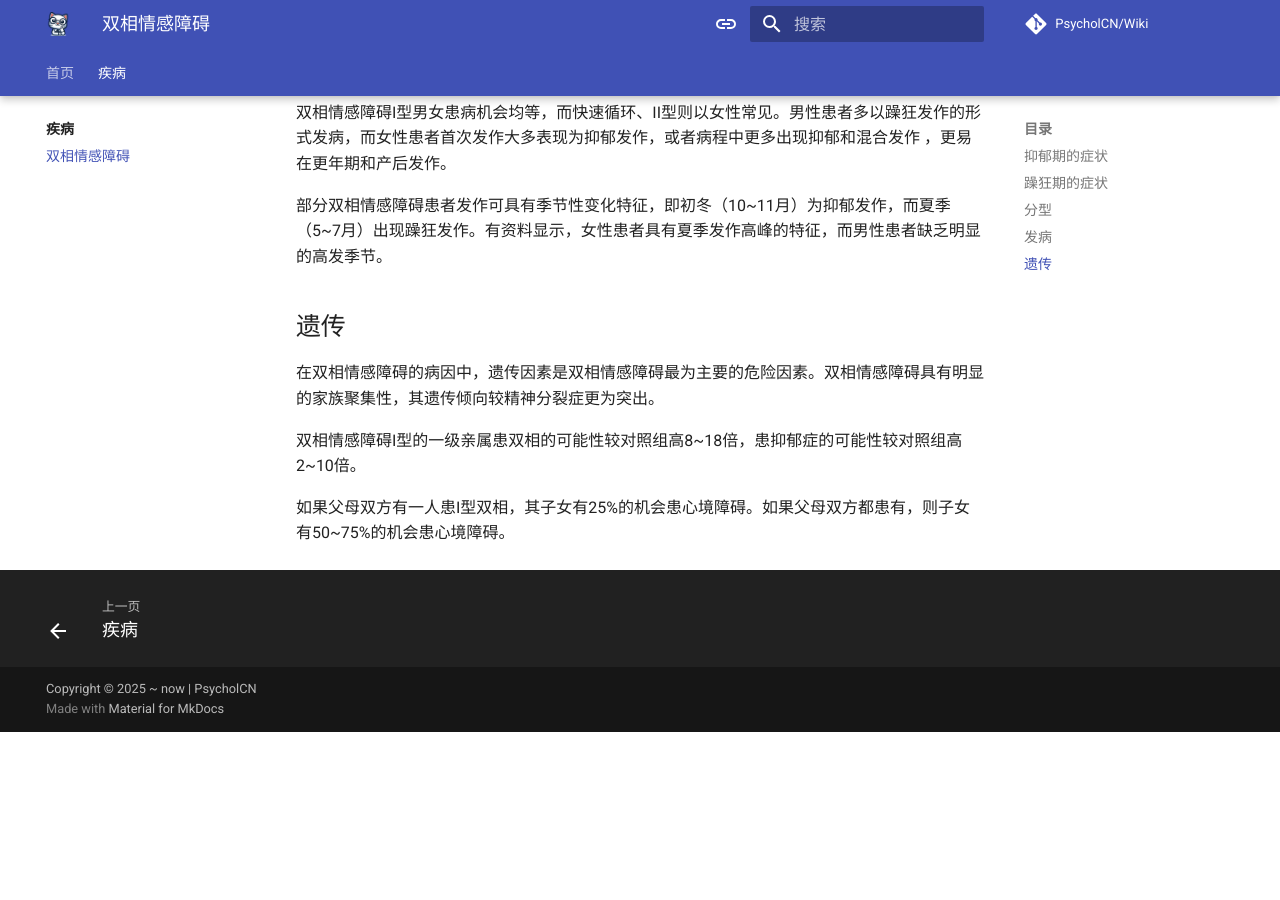
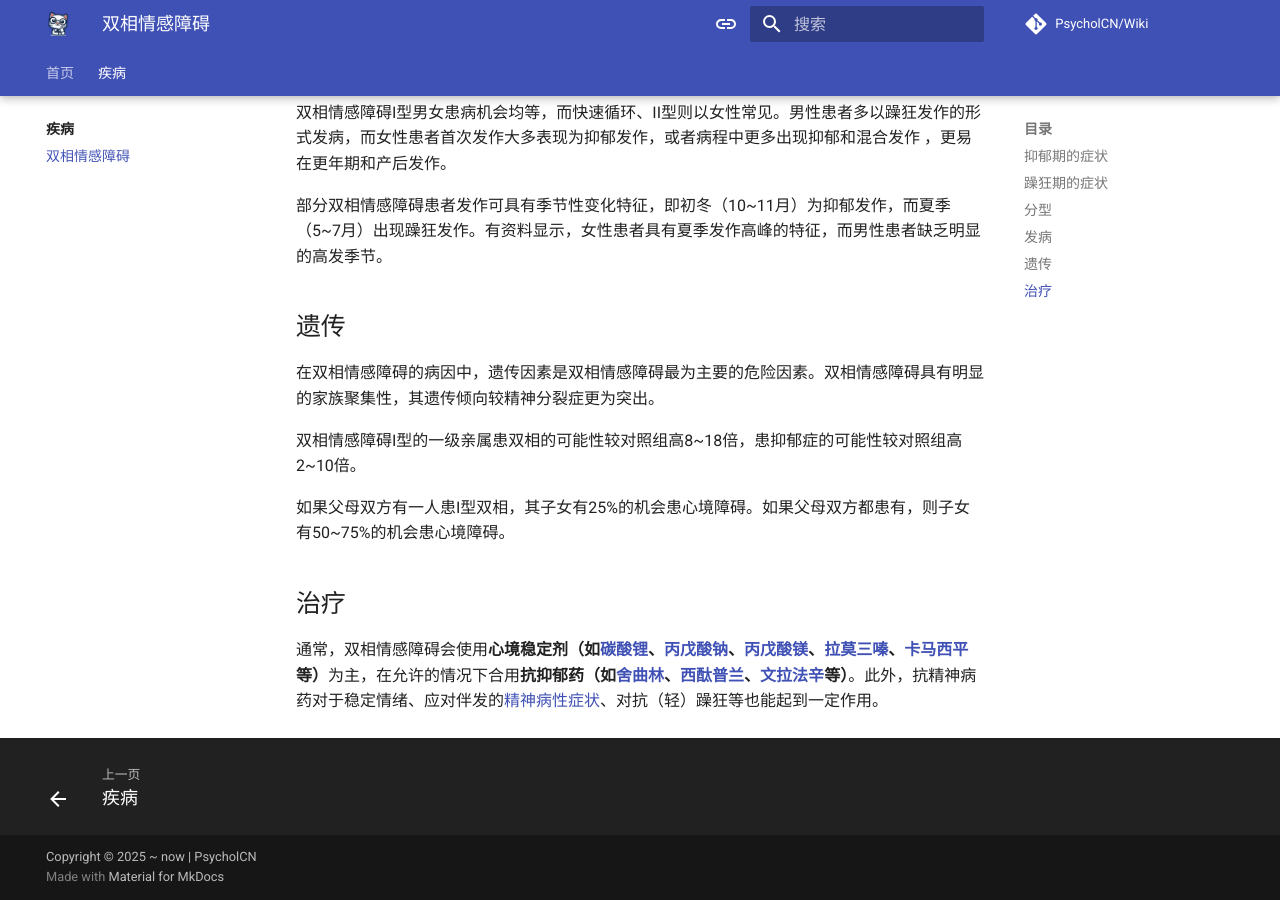
Before and after one commit to PsycholCN-Dev/Wiki, an MkDocs documentation site: the page built from docs/diseases/bipolar_disorder.md, in a window 1280 px wide and 900 px high, scrolled down 1242 px. Built offline with MkDocs 1.6.1 and Material for MkDocs 9.7.7, drawn with Linux system fonts in a browser that asks for light colours; comment, search, counter and statistics services are not loaded; before the commit the page ends 1974 px from its top, so only the background shows below that.

Commit message:
Update bipolar_disorder.md

```diff
--- a/docs/diseases/bipolar_disorder.md
+++ b/docs/diseases/bipolar_disorder.md
@@ -42,3 +42,7 @@ ICD-11将双相分为两个亚型：
 双相情感障碍I型的一级亲属患双相的可能性较对照组高8~18倍，患抑郁症的可能性较对照组高2~10倍。
 
 如果父母双方有一人患I型双相，其子女有25%的机会患心境障碍。如果父母双方都患有，则子女有50~75%的机会患心境障碍。
+
+## 治疗
+
+通常，双相情感障碍会使用**心境稳定剂（如[碳酸锂](../medicines/lithium.md)、[丙戊酸钠](../medicines/sodium_valproate.md)、[丙戊酸镁](../medicines/magnesium_valpoate.md)、[拉莫三嗪](../medicines/lamotrigine.md)、[卡马西平](../medicines/carbamazepine.md)等）**为主，在允许的情况下合用**抗抑郁药（如[舍曲林](../medicines/sertraline.md)、[西酞普兰](../medicines/citalopram.md)、[文拉法辛](../medicines/venlafaxine.md)等）**。此外，抗精神病药对于稳定情绪、应对伴发的[精神病性症状](./psychosis.md)、对抗（轻）躁狂等也能起到一定作用。
```
